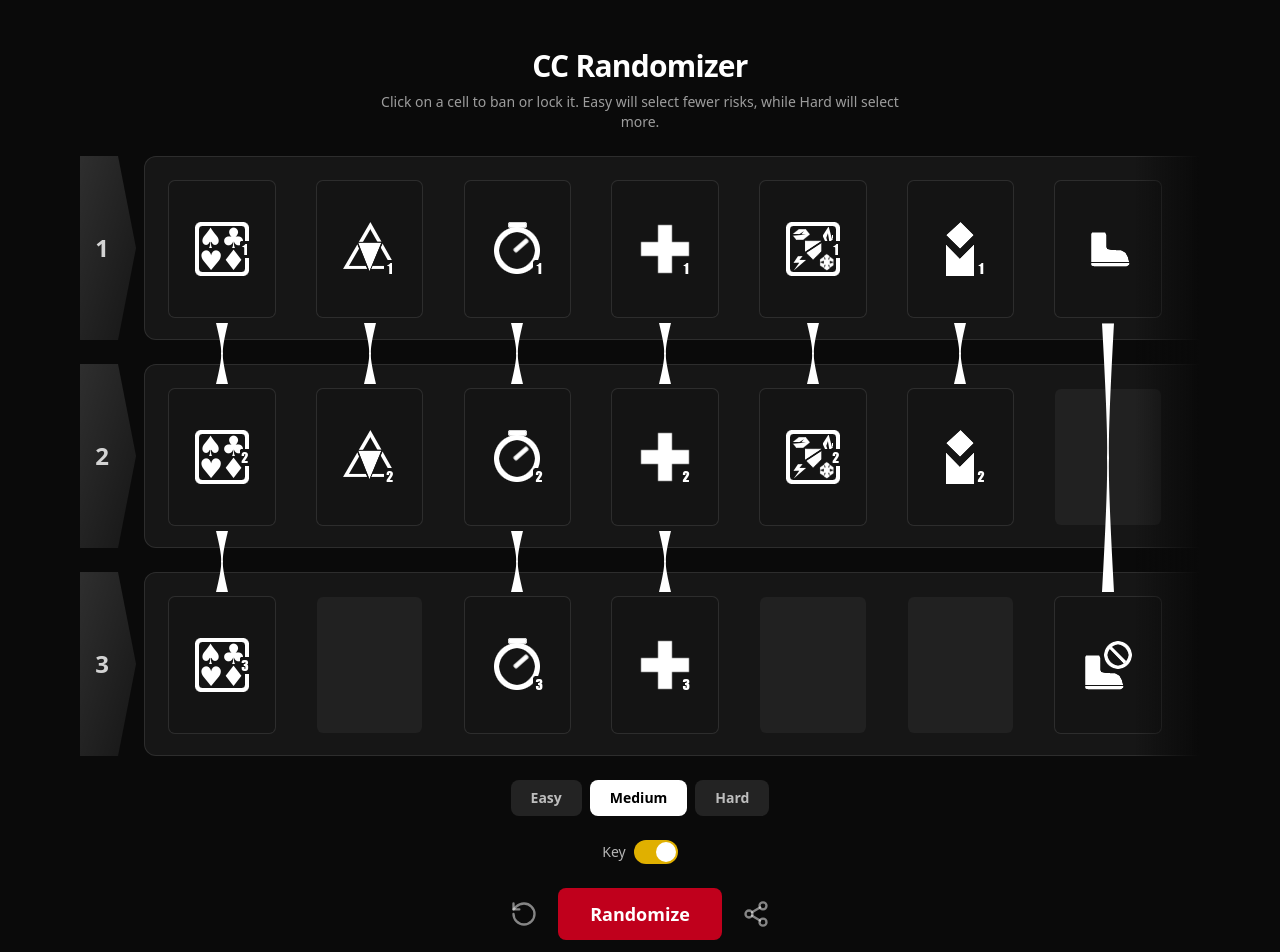
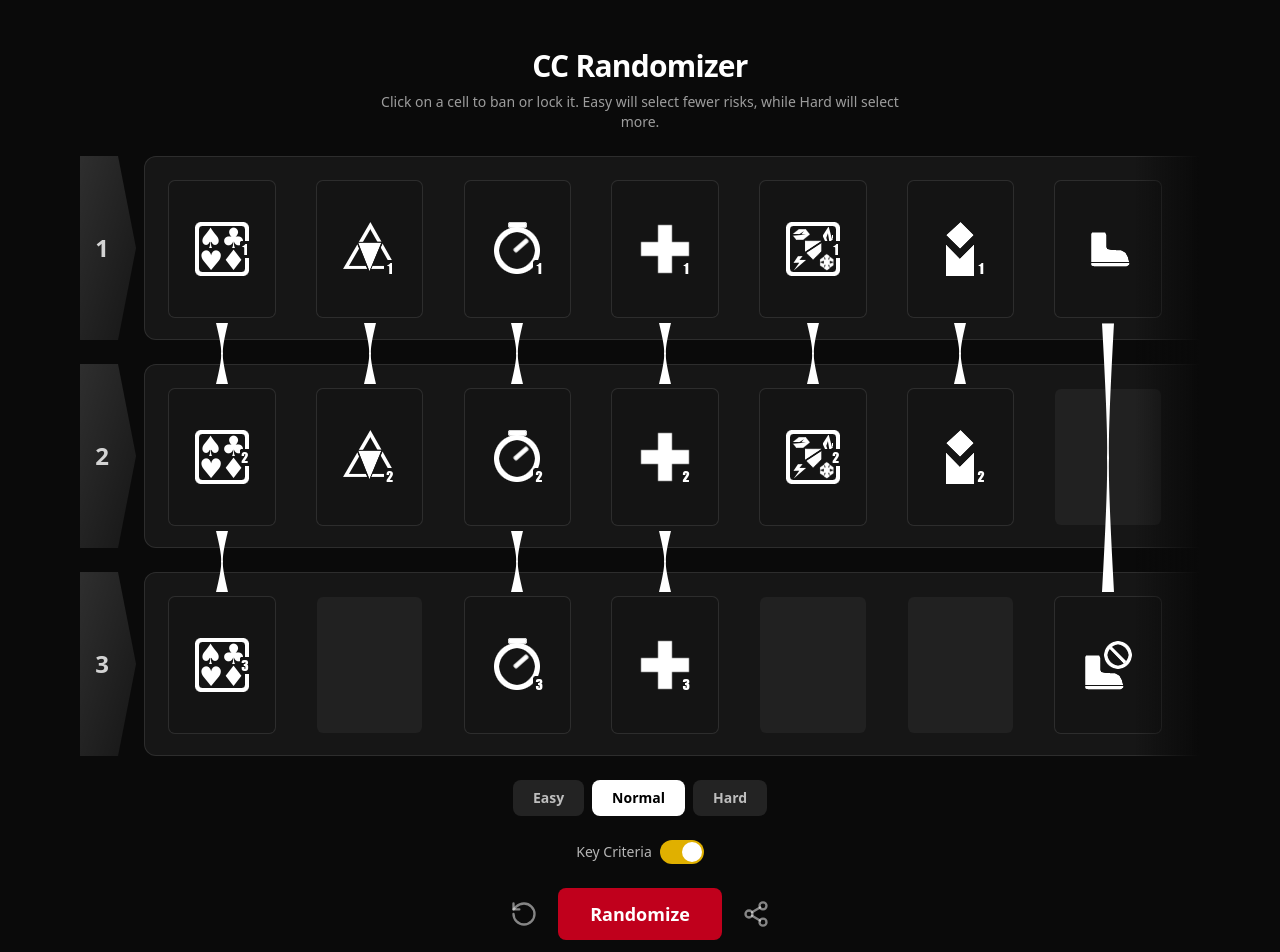
Before and after one commit to GabrielVD/cc-randomizer, a React (Vite) app: page / in a window 1280 px wide. Shown: the top 952 px of the page. Built offline with nearby package versions, Linux system fonts and the light colour scheme.

Commit message:
Renamed medium to normal

```diff
--- a/src/App.tsx
+++ b/src/App.tsx
@@ -15,13 +15,13 @@ import Tooltip from './Tooltip'
 
 const DIFFICULTIES: { key: Difficulty; label: string }[] = [
   { key: 'easy', label: 'Easy' },
-  { key: 'medium', label: 'Medium' },
+  { key: 'normal', label: 'Normal' },
   { key: 'hard', label: 'Hard' },
 ]
 
 function App() {
   const [initialSettings] = useState(readShareSettingsFromHash)
-  const [difficulty, setDifficulty] = useState<Difficulty>(initialSettings?.difficulty ?? 'medium')
+  const [difficulty, setDifficulty] = useState<Difficulty>(initialSettings?.difficulty ?? 'normal')
   const [risk, setRisk] = useState<GeneratedRisk | null>(null)
   const [useKey, setUseKey] = useState(initialSettings?.useKey ?? true)
   const [lockedCodes, setLockedCodes] = useState<string[]>(initialSettings?.lockedCodes ?? [])
@@ -246,7 +246,7 @@ function App() {
         })}
       </div>
       <label className="flex cursor-pointer items-center gap-2 text-sm text-white/70">
-        <span>Key</span>
+        <span>Key Criteria</span>
         <button
           type="button"
           role="switch"
--- a/src/generateCode.ts
+++ b/src/generateCode.ts
@@ -1,6 +1,6 @@
 import { riskData, type RiskData, type RiskGroupData } from "./risks";
 
-export type Difficulty = 'easy' | 'medium' | 'hard';
+export type Difficulty = 'easy' | 'normal' | 'hard';
 
 export type GeneratedRisk = {
   code: string;
@@ -32,7 +32,7 @@ const CODE_LEN = 15;
 
 const DIFFICULTY_PROBABILITY: Record<Difficulty, number> = {
   easy: 0.55,
-  medium: 0.55,
+  normal: 0.55,
   hard: 0.75,
 };
 
@@ -50,7 +50,7 @@ for (const group of [...RISK_DATA.free, RISK_DATA.key, ...RISK_DATA.extra]) {
 }
 
 export function generateCode(options: GenerateOptions = {}): GeneratedRisk {
-  const difficulty = options.difficulty ?? 'medium';
+  const difficulty = options.difficulty ?? 'normal';
   const useKey = options.useKey ?? true;
   const lockedSet = new Set(options.locked ?? []);
   const bannedSet = new Set(options.banned ?? []);
--- a/src/share.ts
+++ b/src/share.ts
@@ -9,13 +9,13 @@ export type ShareSettings = {
 
 const DIFFICULTY_TO_CHAR: Record<Difficulty, string> = {
   easy: 'e',
-  medium: 'm',
+  normal: 'n',
   hard: 'h',
 }
 
 const CHAR_TO_DIFFICULTY: Record<string, Difficulty> = {
   e: 'easy',
-  m: 'medium',
+  n: 'normal',
   h: 'hard',
 }
 
```
Also changed, not shown: 2 other files (tests, documents, lock files or other folders).
